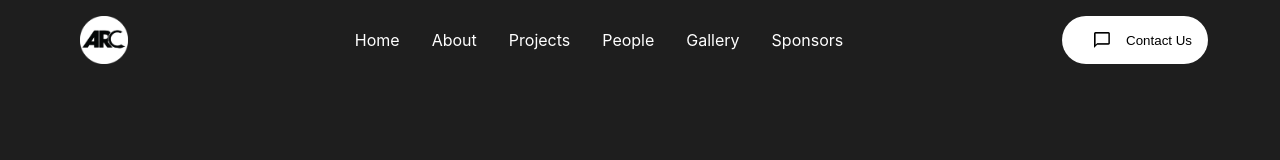
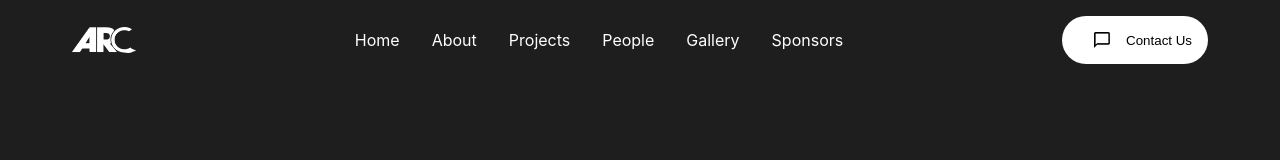
Before and after one commit to AdvancedRoboticCombat/website, a React (Create React App) app: page / in a window 1280 px wide. Shown: the top 160 px of the page. Built offline with nearby package versions, Linux system fonts and the light colour scheme.

Commit message:
update navbar logo

```diff
--- a/src/Components/Navbar.js
+++ b/src/Components/Navbar.js
@@ -1,13 +1,14 @@
 import React from 'react';
 import './Navbar.css';
 import logo from '../Images/logo.png';
+import hlogo from '../Images/hLogo.png';
 import contact from '../Images/contact.png';
 import {Link} from 'react-scroll';
 
 const Navbar = () => {
     return (
         <nav className="navbar">
-            <img src={logo} alt = "logo" className='logo'></img>
+            <img src={hlogo} alt = "logo" className='logo'></img>
             <div className="desktopMenu">
                 {/*<Link activeClass='active' to='intro' spy={true} smooth={true} offset={-90} duration={1000} className="desktopMenuItem">Home</Link>*/}
                 <Link activeClass='active' to='intro' spy={true} smooth={true} offset={-100} duration={1000} className="desktopMenuListItem">Home</Link>
--- a/src/Components/People.js
+++ b/src/Components/People.js
@@ -43,7 +43,7 @@ const People = () => {
                                 </a>
                             </ul>
                             <ul className='bullet'>
-                                <b>Secretary: </b>
+                                <b>Technical Director: </b>
                                 Aaron Yang
                             </ul>
                             <ul className='bullet'>
```
Also changed, not shown: src/Images/hLogo.png (added), 8 other files (tests, documents, lock files or other folders).
